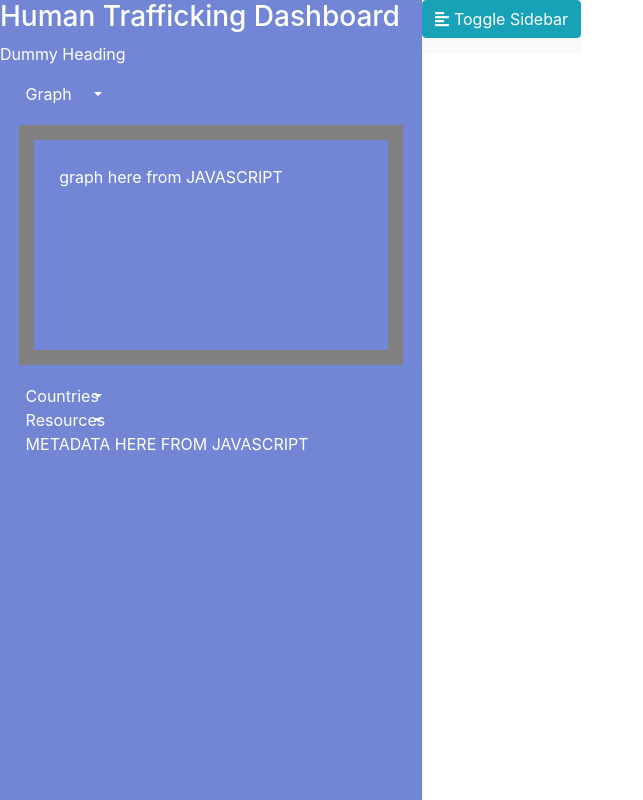
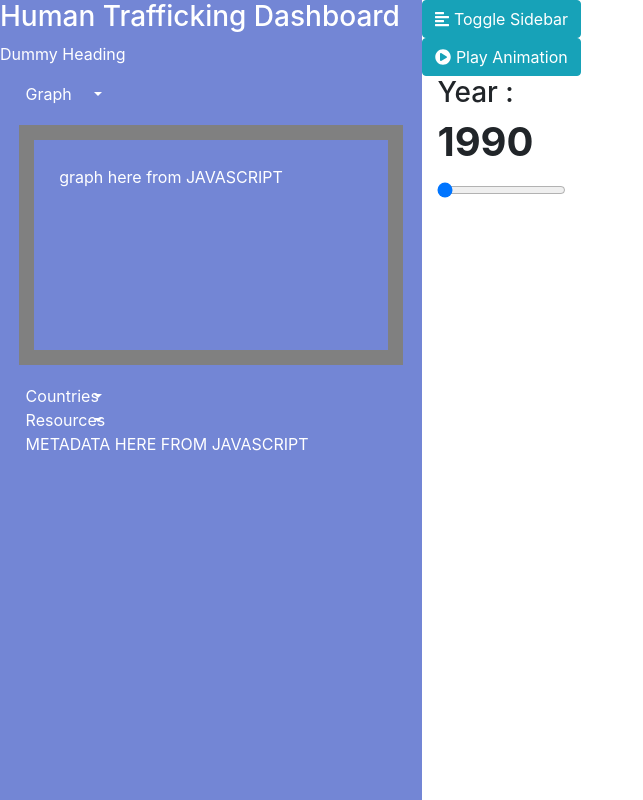
Before and after one commit to benieevelyne/Project2_Neurath, a Flask app: page / in a window 1280 px wide. Shown: the whole page, without its empty margins (0-643 px from the left). Run offline with Flask 2, Linux system fonts and the light colour scheme; some libraries are stand-ins or nearby versions.

Commit message:
#5, #7 Added Time Slider, buttons, Time Interval Function

```diff
--- a/static/css/main.css
+++ b/static/css/main.css
@@ -66,3 +66,17 @@ a[data-toggle="collapse"] {
     padding: 25px;
     margin: 1.5vw;
   }
+
+.form-group {
+    background-color: rgba(255, 255, 255, 0)
+}
+
+
+#goTime {
+    display: block
+}
+
+
+#stopTime {
+    display: none
+}
--- a/static/js/inputs.js
+++ b/static/js/inputs.js
@@ -0,0 +1,41 @@
+var slider = document.getElementById("timeSlider");
+var label = d3.select("#timesliderlabel");
+var stopTime = d3.select('#stopTime');
+var goTime = d3.select('#goTime');
+
+
+// SLIDER LABEL VALUE COULD BE CLEANED UP //
+
+slider.oninput = function() {
+    label.html(`<h3>Year:<h3><h1><b>${slider.value}</b></h1>`)
+
+};
+
+
+
+goTime.on('click', function(){
+    this.style.display = "none"
+    stopTime.style.display = 'block';
+    // label.classed("fa fa-stop-circle", true)
+        var interval = setInterval(function() {
+
+        slider.value ++,
+        label.html(`<h3>Year:<h3><h1><b>${slider.value}</b></h1>`),
+
+        slider.oninput = function(){
+            goTime.attr('display', 'block')
+            d3.select('#stopTime').attr('display', 'none')
+            clearInterval(interval)
+            label.html(`<h3>Year:<h3><h1><b>${slider.value}</b></h1>`)
+            return},
+
+        $('#stopTime').on('click', function(){
+            this.style.display = "none"
+            goTime.style.display = 'block'
+            clearInterval(interval)
+            return})},
+
+
+            // SPEED IN MILISECONDS
+            1000);
+});
--- a/templates/index.html
+++ b/templates/index.html
@@ -99,11 +99,29 @@
                     <button type="button" id="sidebarCollapse" class="btn btn-info">
                             <i class="fas fa-align-left"></i>
                             <span>Toggle Sidebar</span>
-                        </button>
-                <nav class="navbar navbar-expand-lg navbar-light bg-light">
+                            </button>
+                            <button type="button" id="goTime" class="btn btn-info">
+                                    <i class="fas fa-play-circle"></i>
+                                    <span>Play Animation</span>
+                                </button>
+                            <button type="button" id="stopTime" class="btn btn-info">
+                                    <i class="fas fa-pause-circle"></i>
+                                    <span>Pause Animation</span>
+                                </button>
+
                     <div class="container-fluid">
 
+
                         <div id="timeline">
+                                <form>
+                                        <div class="form-group">
+                                          <label for="formControlRange" id="timesliderlabel"><h3>Year :<h3> <h1><b>1990</b></h1></label>
+                                          <input type="range" class="form-control-range" id="timeSlider" min="1990" max="2018" step="1" value="1990">
+                                        </div>
+                                      </form>
+                        <!-- <input id="timeslider" type="text" data-slider-ticks="[0, 10, 20, 28]"
+                        data-slider-ticks-snap-bounds="30" data-slider-ticks-labels='["1990", "2000", "2010", "2018"]'
+                        data-slider-ticks-positions="[0, 10, 20, 28]" /> -->
                   <!--This is a fairly straightforward d3.slider
                         queries database for global data for selected year
                         ALL of our Graphs should be responsive to  this-->
```
